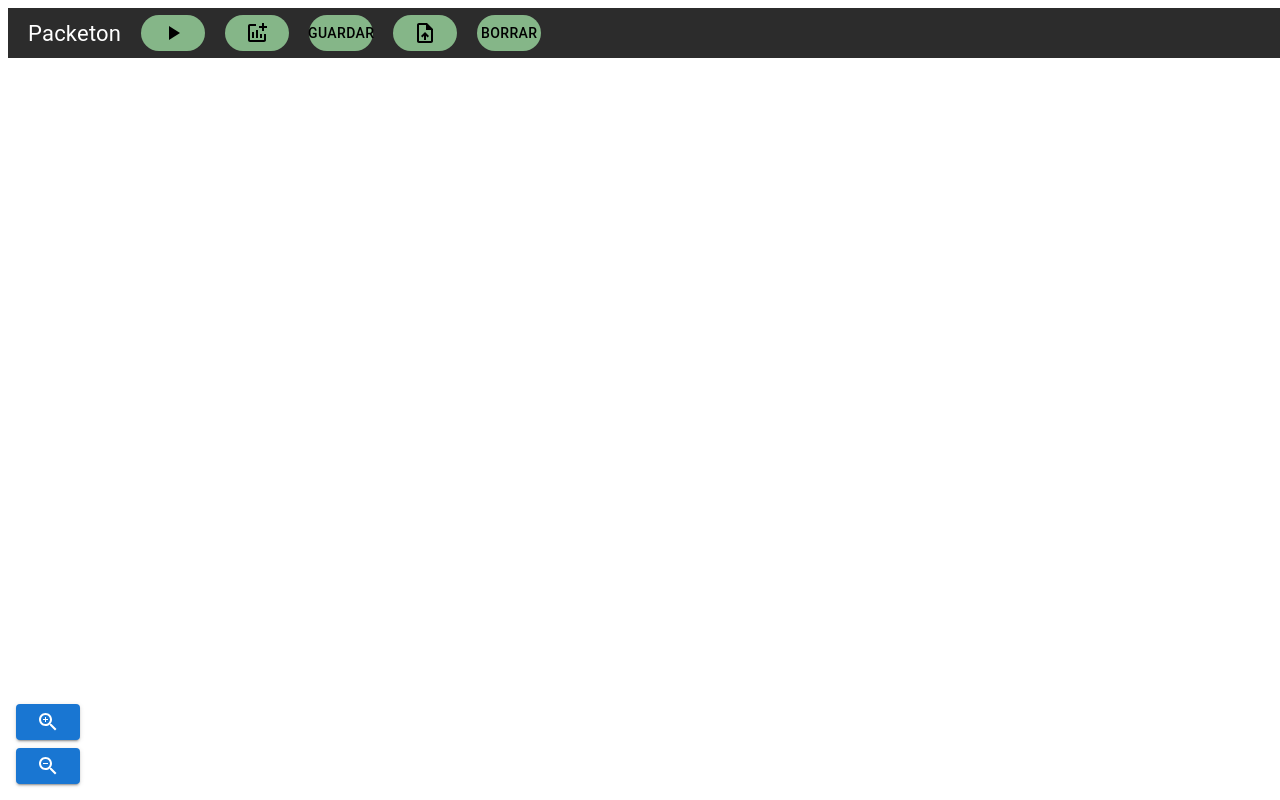
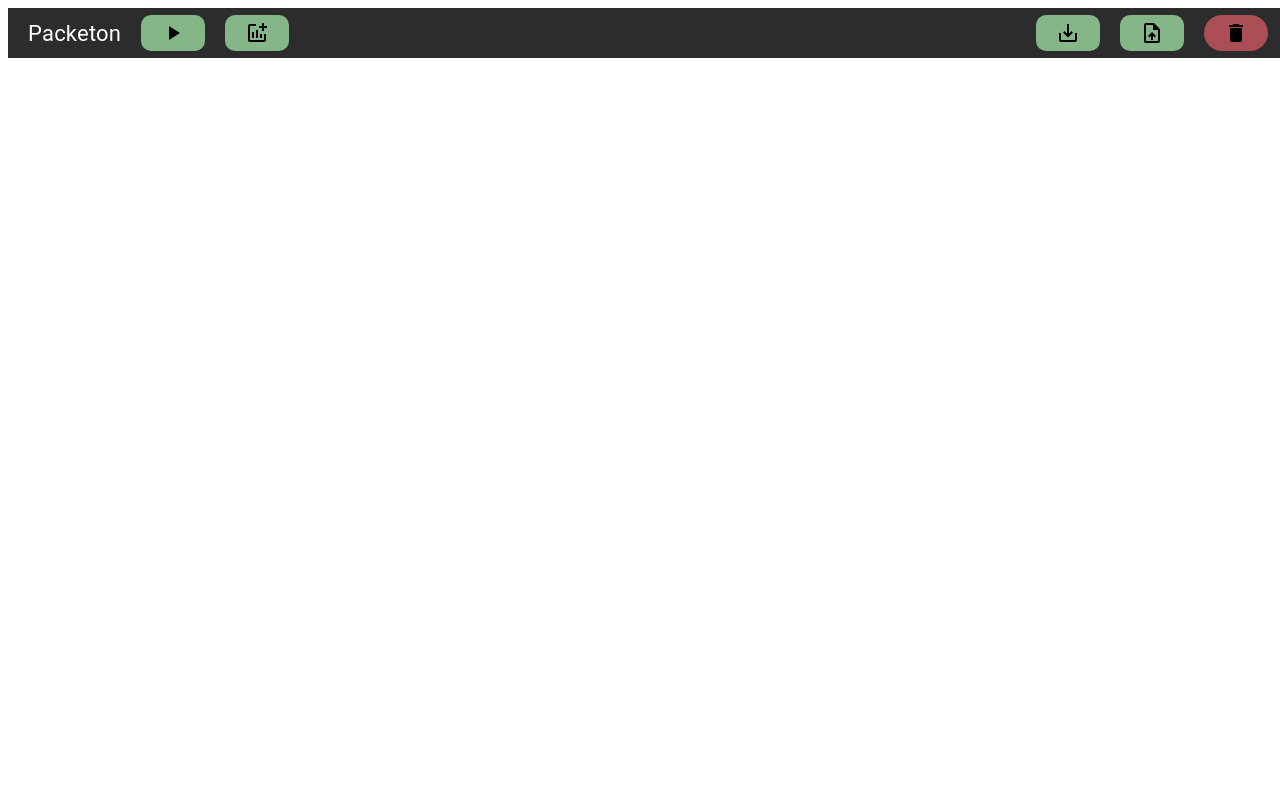
Before and after one commit to Konaja04/packet_tracer_react, a React (Create React App) app: page / in a window 1280 px wide. Shown: the top 800 px of the page. Built offline with nearby package versions, Linux system fonts and the light colour scheme.

Commit message:
cambios de interfaz y borrado

```diff
--- a/package.json
+++ b/package.json
@@ -17,7 +17,7 @@
     "react-dnd-html5-backend": "^16.0.1",
     "react-dom": "^18.3.1",
     "react-lineto": "^3.3.0",
-    "react-router-dom": "^6.24.1",
+    "react-router-dom": "^6.25.1",
     "react-scripts": "5.0.1",
     "web-vitals": "^2.1.4"
   },
--- a/src/App.jsx
+++ b/src/App.jsx
@@ -9,12 +9,14 @@ import UploadFileIcon from "@mui/icons-material/UploadFile"; // Importar el íco
 import AddchartIcon from "@mui/icons-material/Addchart";
 import ComparativeTablePopover from "./components/Resultados";
 
+import DeleteIcon from "@mui/icons-material/Delete";
+import SaveAltIcon from "@mui/icons-material/SaveAlt";
 function App() {
   const [cableMode, setCableMode] = useState(false);
   const canvasRef = useRef(null); // Agregar estado para el archivo JSON
   const [anchorEl, setAnchorEl] = useState(null);
   const [data, setData] = useState({});
-
+  const navigate = useNavigate();
   const toggleCableMode = () => {
     setCableMode(!cableMode);
   };
@@ -36,7 +38,6 @@ function App() {
   const cargarTopo = (archivo = null) => {
     if (canvasRef.current) {
       if (archivo !== null) {
-        console.log("archivo")
         canvasRef.current.cargarTopo(archivo);
       } else {
         canvasRef.current.cargarTopo();
@@ -48,6 +49,7 @@ function App() {
   const borrarTodo = () => {
     if (canvasRef.current) {
       canvasRef.current.borrarTodo();
+      navigate(0)
     }
   };
 
@@ -56,6 +58,7 @@ function App() {
       const statistics = canvasRef.current.runDijkstra();
       setData(statistics);
     }
+    guardarTopo(false);
   };
 
   const handleFileUpload = (event) => {
@@ -65,7 +68,6 @@ function App() {
       reader.onload = (e) => {
         try {
           const result = e.target.result;
-          console.log("ASDOANDNANASNDOASNDO RESULTADO")
           cargarTopo(result);
         } catch (error) {
           console.error('Error parsing JSON:', error);
@@ -81,7 +83,9 @@ function App() {
       cargarTopo();
     }
   }, []);
-
+  useEffect(() => {
+    guardarTopo()
+  }, [canvasRef])
   return (
     <Box>
       <Box
@@ -118,7 +122,7 @@ function App() {
             sx={{
               backgroundColor: "#85B688",
               width: "40px",
-              borderRadius: "25px",
+              borderRadius: "10px",
               cursor: "pointer",
               color: "black",
               "&:hover": {
@@ -135,7 +139,7 @@ function App() {
             sx={{
               backgroundColor: "#85B688",
               width: "40px",
-              borderRadius: "25px",
+              borderRadius: "10px",
               cursor: "pointer",
               color: "black",
               "&:hover": {
@@ -153,11 +157,13 @@ function App() {
             handleClose={handlePopoverClose}
             data={data}
           />
+
+        </Box>{" "}
         <Button
           sx={{
             backgroundColor: "#85B688",
             width: "40px",
-              borderRadius: "25px",
+            borderRadius: "10px",
             cursor: "pointer",
             color: "black",
             "&:hover": {
@@ -168,13 +174,13 @@ function App() {
           }}
           onClick={() => { guardarTopo(true) }}
         >
-            GUARDAR
+          <SaveAltIcon />
         </Button>
         <Button
           sx={{
             backgroundColor: "#85B688",
             width: "40px",
-              borderRadius: "25px",
+            borderRadius: "10px",
             cursor: "pointer",
             color: "black",
             "&:hover": {
@@ -195,22 +201,22 @@ function App() {
         </Button>
         <Button
           sx={{
-              backgroundColor: "#85B688",
+            backgroundColor: "#ab4e55",
             width: "40px",
             borderRadius: "25px",
             cursor: "pointer",
             color: "black",
             "&:hover": {
-                backgroundColor: "#85B688",
+              backgroundColor: "#ab4e55",
             },
             textTransform: "none",
             marginRight: "20px",
           }}
-            onClick={borrarTodo}
+          onClick={() => { borrarTodo() }}
         >
-            BORRAR
+
+          <DeleteIcon />
         </Button>
-        </Box>
       </Box>
 
       <Canvas ref={canvasRef} cableMode={cableMode} />
@@ -240,7 +246,7 @@ function App() {
             sx={{
               backgroundColor: cableMode ? "#BAD3B6" : "white", // Change color when active
               width: "40px",
-              borderRadius: "25px",
+              borderRadius: "10px",
               cursor: "pointer",
               color: "black",
               "&:hover": {
@@ -281,7 +287,7 @@ function App() {
           </Box>
         </Box>
       </Box>
-    </Box>
+    </Box >
   );
 }
 
--- a/src/components/Canvas.css
+++ b/src/components/Canvas.css
@@ -1,7 +1,7 @@
 /* src/components/Canvas.css */
 .canvas {
   width: 100%;
-  height: 700px;
+  height: 800px;
   background-color: white;
   position: relative;
 }
--- a/src/components/Canvas.jsx
+++ b/src/components/Canvas.jsx
@@ -5,22 +5,16 @@ import Cable from "./Cable";
 import PCComponent from "./PcComponent";
 import RouterComponent from "./RouterComponent";
 import SwitchComponent from "./SwitchComponent";
-import Topology from "./deviceClasses/TopologyClass";
 import TopologyManager from "./deviceClasses/TopologyManager";
-import { height, width } from "@mui/system";
-import ZoomInIcon from "@mui/icons-material/ZoomIn";
-import ZoomOutIcon from "@mui/icons-material/ZoomOut";
 import { Box, Button } from "@mui/material";
 import RouterClass from "./deviceClasses/RouterClass";
 const Canvas = forwardRef(({ cableMode }, ref) => {
-  let topology = new Topology();
   let topologyManager = new TopologyManager();
   const [lastID, setLastID] = useState(1);
   const [lastPcCount, setLastPCCount] = useState(0);
   const [lastRouterCount, setLastRouterCount] = useState(0);
   const [lastSwitchCount, setLastSwitchCount] = useState(0);
   const [scale, setScale] = useState(1);
-  const [canvasHeight, setCanvasHeight] = useState(700);
   const [devices, setDevices] = useState([]);
 
   const [statistics, setStatistics] = useState({})
@@ -50,7 +44,6 @@ const Canvas = forwardRef(({ cableMode }, ref) => {
       const x = offset.x - canvas.left;
       const y = offset.y - canvas.top;
       moveDeviceOnCanvas(item, { x, y });
-
       ref.current.guardarTopo();
     },
   });
@@ -58,13 +51,13 @@ const Canvas = forwardRef(({ cableMode }, ref) => {
     let device;
     switch (deviceType) {
       case "router":
-        device = topologyManager.createDevice(topology, "router", `Router${count}`);
+        device = topologyManager.createDevice("router", `Router${count}`);
         break;
       case "pc":
-        device = topologyManager.createDevice(topology, "pc", `PC${count}`);
+        device = topologyManager.createDevice("pc", `PC${count}`);
         break;
       case "switch":
-        device = topologyManager.createDevice(topology, "switch", `Switch${count}`);
+        device = topologyManager.createDevice("switch", `Switch${count}`);
         break;
       default:
         throw new Error("Tipo de dispositivo desconocido");
@@ -162,6 +155,7 @@ const Canvas = forwardRef(({ cableMode }, ref) => {
     };
     addCable(fromCable, toCable, peso);
     setSelectedPortFrom(null);
+    ref.current.guardarTopo();
   };
 
   const addCable = (from, to, peso) => {
@@ -221,6 +215,7 @@ const Canvas = forwardRef(({ cableMode }, ref) => {
       if (dispositivos.length > 0) {
         console.log(topoData)
         const jsonTopoData = JSON.stringify(topoData);
+        sessionStorage.clear()
         sessionStorage.setItem("TOPO", jsonTopoData)
         if (download === true) {
           const blob = new Blob([jsonTopoData], { type: "application/json" });
@@ -232,13 +227,12 @@ const Canvas = forwardRef(({ cableMode }, ref) => {
           URL.revokeObjectURL(url);
         }
       }
-
+      console.log("GUARDAAAAAR")
     },
     cargarTopo(archivo = null) {
       let topoData
       if (archivo !== null) {
         const data = archivo
-        console.log(data)
         topoData = JSON.parse(data)
         sessionStorage.setItem("TOPO", data)
       } else {
@@ -251,7 +245,6 @@ const Canvas = forwardRef(({ cableMode }, ref) => {
         let contaPC = 0;
         let contaRouter = 0;
         let contaSwitch = 0;
-
         let max = 0
         const newDevices = [];
         devices2.forEach((device) => {
@@ -317,14 +310,14 @@ const Canvas = forwardRef(({ cableMode }, ref) => {
           const fromCable = {
             id: conexion.from.id,
             interface: conexion.from.interface,
-            x: conexion.from.x + 25,
-            y: conexion.from.y + 25,
+            x: conexion.from.x,
+            y: conexion.from.y,
           };
           const toCable = {
             id: conexion.to.id,
             interface: conexion.to.interface,
-            x: conexion.to.x + 25,
-            y: conexion.to.y + 25,
+            x: conexion.to.x,
+            y: conexion.to.y,
           };
 
           newCables.push({ from: fromCable, to: toCable, peso });
@@ -360,8 +353,6 @@ const Canvas = forwardRef(({ cableMode }, ref) => {
           const dijsktraFinishTime = performance.now()
           dijkstraTimes[classDevice.nombre] = dijsktraFinishTime - dijsktraStartTime
           dijkstraIteraciones[classDevice.nombre] = iteraciones
-        } else {
-          console.log("XD")
         }
       }
 
@@ -373,15 +364,6 @@ const Canvas = forwardRef(({ cableMode }, ref) => {
   }
   ));
 
-  const zoomIn = () => {
-    setScale((prevScale) => prevScale * 1.1);
-    setCanvasHeight((prevHeight) => prevHeight * 1.1);
-  };
-
-  const zoomOut = () => {
-    setScale((prevScale) => prevScale / 1.1);
-    setCanvasHeight((prevHeight) => prevHeight / 1.1);
-  };
   return (
     <div>
       <div
@@ -484,23 +466,6 @@ const Canvas = forwardRef(({ cableMode }, ref) => {
           ))}
         </svg>
       </div>
-      <Box
-        sx={{
-          position: "absolute",
-          bottom: 16,
-          left: 16,
-          display: "flex",
-          flexDirection: "column",
-          alignItems: "flex-start",
-        }}
-      >
-        <Button onClick={zoomIn} variant="contained" sx={{ mb: 1 }}>
-          <ZoomInIcon />
-        </Button>
-        <Button onClick={zoomOut} variant="contained">
-          <ZoomOutIcon />
-        </Button>
-      </Box>
     </div>
   );
 });
--- a/src/components/deviceClasses/TopologyManager.js
+++ b/src/components/deviceClasses/TopologyManager.js
@@ -3,7 +3,7 @@ import Switch from "./SwitchClass";
 import Pc from "./PcClass";
 class TopologyManager {
   constructor() { }
-  createDevice(topology, deviceType, nombre) {
+  createDevice(deviceType, nombre) {
     let device;
     if (deviceType === "router") {
       device = new Router(nombre);
@@ -14,7 +14,6 @@ class TopologyManager {
     } else {
       throw new Error("Dispositivo desconocido");
     }
-    topology.addDevice(device);
     return device;
   }
 
--- a/src/index.js
+++ b/src/index.js
@@ -4,10 +4,13 @@ import "./index.css";
 import App from "./App";
 import { DndProvider } from "react-dnd";
 import { HTML5Backend } from "react-dnd-html5-backend";
+import { BrowserRouter as Router } from "react-router-dom";
 
 const root = ReactDOM.createRoot(document.getElementById("root"));
 root.render(
-  <DndProvider backend={HTML5Backend}>
-    <App />
-  </DndProvider>
+  <Router>
+    <DndProvider backend={HTML5Backend}>
+      <App />
+    </DndProvider>
+  </Router>
 );
```
Also changed, not shown: src/components/deviceClasses/TopologyClass.js (deleted, +0 -50 lines), 12 other files (tests, documents, lock files or other folders). Lines whose indentation alone changed are shown as unchanged.
